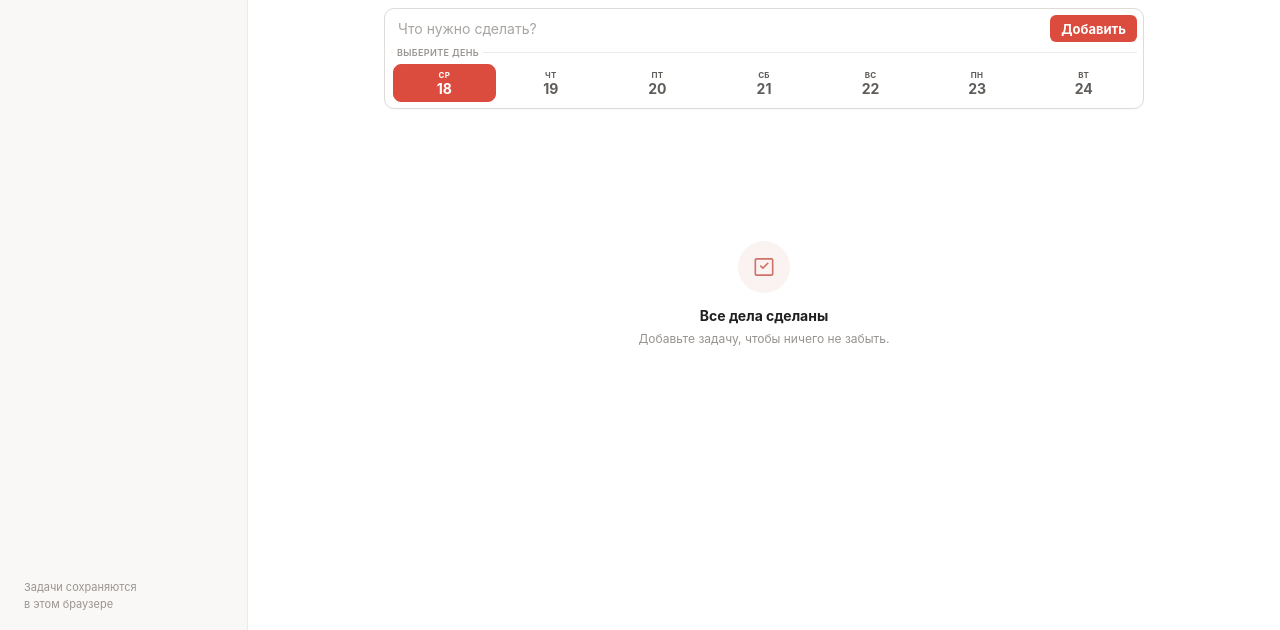
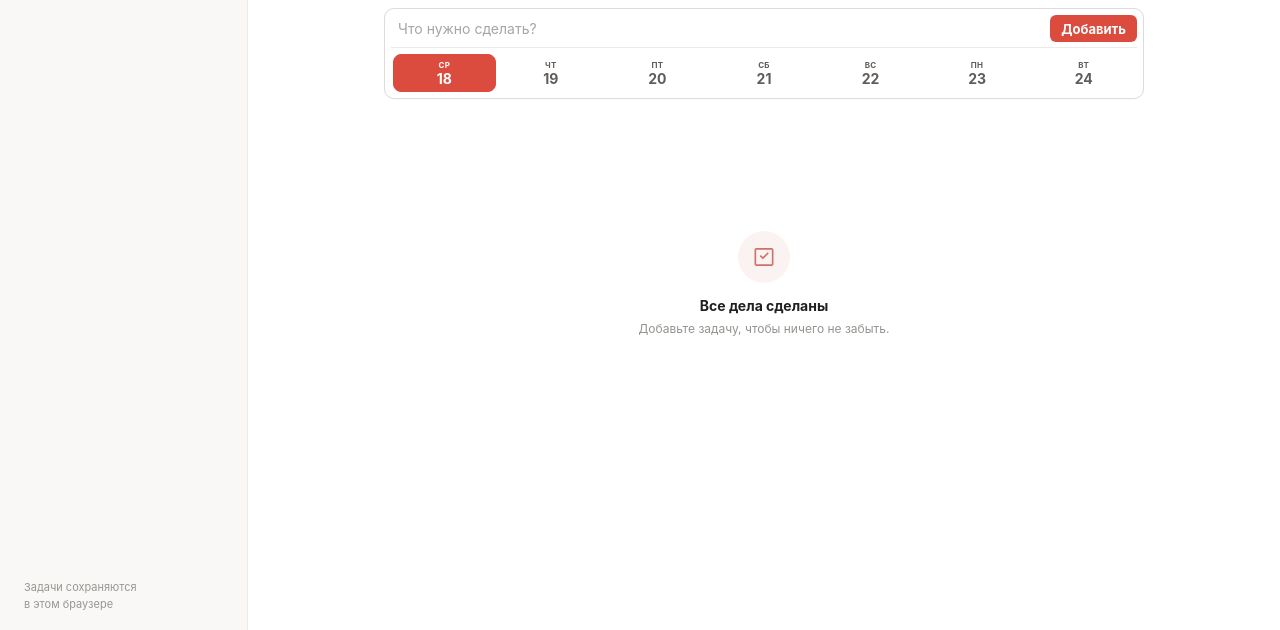
Before and after one commit to tan1k1mi/minimal-todo-list, a plain HTML site: page dist/index.html in a window 1280 px wide. Shown: the part 170-800 px from the top of the page. Drawn offline with Linux system fonts and the light colour scheme.

Commit message:
Hide weekly picker label

```diff
--- a/dist/index.html
+++ b/dist/index.html
@@ -57,7 +57,7 @@
             required
           />
           <fieldset class="day-picker-wrap">
-            <legend>Выберите день</legend>
+            <legend class="sr-only">Выберите день</legend>
             <div class="day-picker" id="day-picker"></div>
           </fieldset>
           <input id="task-date" name="date" type="hidden" />
```
